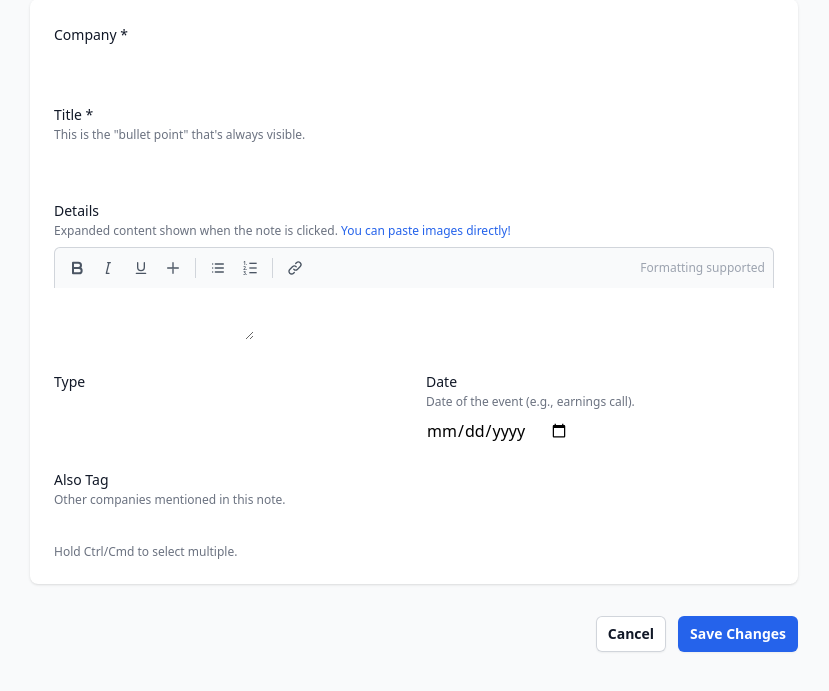
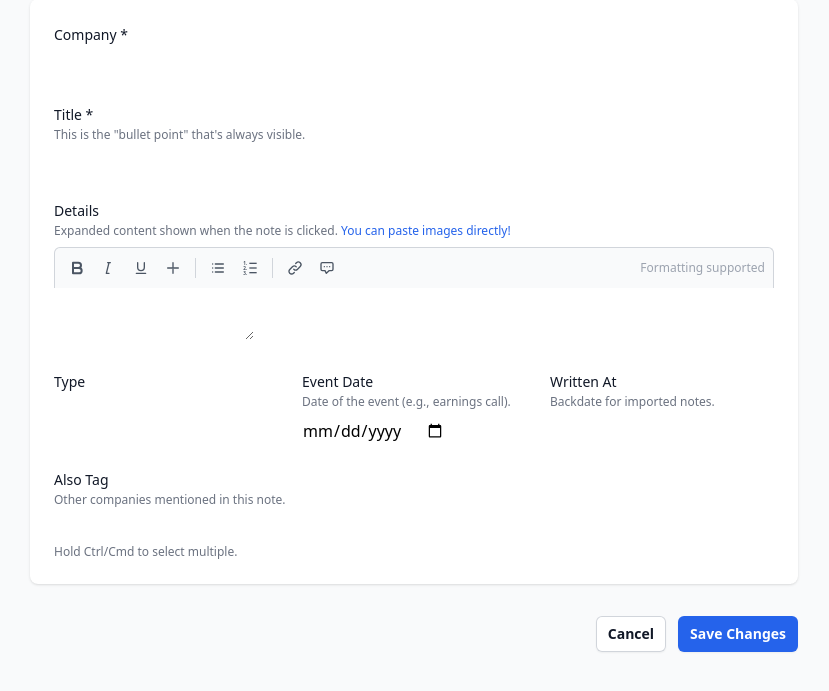
Before and after one commit to etindell/bireme-research, a Django app: template templates/notes/note_form.html in a window 1280 px wide. Shown: the part 69-760 px from the top of the page, without its empty margins (226-1055 px from the left). Run offline with Django 5.2, Linux system fonts and the light colour scheme; the template is opened without the code that fills it: most values are stand-ins (such as "Sample title", 1, 10 or a date in 2020); form fields are guessed from the names that the template uses; some libraries are stand-ins or nearby versions.

Commit message:
Add blockquote button and note backdating
- Add blockquote button to formatting toolbar (inserts > prefix)
- Add written_at field for backdating imported notes
- Notes display written_at date if set, otherwise created_at
- Useful for importing historical notes from other apps

Co-Authored-By: Claude Opus 4.5 <noreply@anthropic.com>

```diff
--- a/apps/notes/forms.py
+++ b/apps/notes/forms.py
@@ -21,7 +21,7 @@ class NoteForm(forms.ModelForm):
 
     class Meta:
         model = Note
-        fields = ['company', 'title', 'content', 'note_type', 'referenced_companies', 'note_date']
+        fields = ['company', 'title', 'content', 'note_type', 'referenced_companies', 'note_date', 'written_at']
         widgets = {
             'company': forms.Select(attrs={
                 'class': 'block w-full rounded-md border-0 py-1.5 text-gray-900 shadow-sm ring-1 ring-inset ring-gray-300 focus:ring-2 focus:ring-inset focus:ring-primary-600 sm:text-sm sm:leading-6',
@@ -41,6 +41,10 @@ class NoteForm(forms.ModelForm):
             'note_date': forms.DateInput(attrs={
                 'class': 'block w-full rounded-md border-0 py-1.5 text-gray-900 shadow-sm ring-1 ring-inset ring-gray-300 focus:ring-2 focus:ring-inset focus:ring-primary-600 sm:text-sm sm:leading-6',
                 'type': 'date',
+            }),
+            'written_at': forms.DateTimeInput(attrs={
+                'class': 'block w-full rounded-md border-0 py-1.5 text-gray-900 shadow-sm ring-1 ring-inset ring-gray-300 focus:ring-2 focus:ring-inset focus:ring-primary-600 sm:text-sm sm:leading-6',
+                'type': 'datetime-local',
             }),
         }
 
--- a/templates/notes/note_form.html
+++ b/templates/notes/note_form.html
@@ -105,6 +105,12 @@
                             <path stroke-linecap="round" stroke-linejoin="round" stroke-width="2" d="M13.828 10.172a4 4 0 00-5.656 0l-4 4a4 4 0 105.656 5.656l1.102-1.101m-.758-4.899a4 4 0 005.656 0l4-4a4 4 0 00-5.656-5.656l-1.1 1.1"></path>
                         </svg>
                     </button>
+                    <button type="button" onclick="formatText('quote')" title="Blockquote"
+                            class="p-1.5 rounded hover:bg-gray-200 text-gray-600 hover:text-gray-900">
+                        <svg class="w-4 h-4" fill="none" stroke="currentColor" viewBox="0 0 24 24">
+                            <path stroke-linecap="round" stroke-linejoin="round" stroke-width="2" d="M8 10h.01M12 10h.01M16 10h.01M9 16H5a2 2 0 01-2-2V6a2 2 0 012-2h14a2 2 0 012 2v8a2 2 0 01-2 2h-4l-4 4z"></path>
+                        </svg>
+                    </button>
                     <span class="ml-auto text-xs text-gray-400">Formatting supported</span>
                 </div>
 
@@ -122,7 +128,7 @@
                 </div>
             </div>
 
-            <div class="grid grid-cols-1 gap-6 sm:grid-cols-2">
+            <div class="grid grid-cols-1 gap-6 sm:grid-cols-3">
                 <!-- Note Type -->
                 <div>
                     <label for="id_note_type" class="block text-sm font-medium leading-6 text-gray-900">
@@ -136,11 +142,22 @@
                 <!-- Note Date -->
                 <div>
                     <label for="id_note_date" class="block text-sm font-medium leading-6 text-gray-900">
-                        Date
+                        Event Date
                     </label>
                     <p class="text-xs text-gray-500 mb-2">Date of the event (e.g., earnings call).</p>
                     <div class="mt-2">
                         {{ form.note_date }}
+                    </div>
+                </div>
+
+                <!-- Written At (for backdating) -->
+                <div>
+                    <label for="id_written_at" class="block text-sm font-medium leading-6 text-gray-900">
+                        Written At
+                    </label>
+                    <p class="text-xs text-gray-500 mb-2">Backdate for imported notes.</p>
+                    <div class="mt-2">
+                        {{ form.written_at }}
                     </div>
                 </div>
             </div>
@@ -241,6 +258,15 @@ function formatText(type) {
             insert = selectedText || 'link text';
             cursorOffset = selectedText ? 0 : 1;
             break;
+        case 'quote':
+            // Add > at line start for blockquote
+            const qLineStart = text.lastIndexOf('\n', start - 1) + 1;
+            const qPrefix = text.substring(0, qLineStart);
+            const qSuffix = text.substring(qLineStart);
+            textarea.value = qPrefix + '> ' + qSuffix;
+            textarea.setSelectionRange(qLineStart + 2, qLineStart + 2);
+            textarea.focus();
+            return;
         default:
             return;
     }
--- a/templates/notes/partials/note_card.html
+++ b/templates/notes/partials/note_card.html
@@ -46,7 +46,7 @@
                 </a>
                 {% endif %}
 
-                <span>{{ note.created_at|date:"M j, Y" }}</span>
+                <span>{{ note.display_date|date:"M j, Y" }}</span>
 
                 {% if note.created_by %}
                 <span>{{ note.created_by.get_short_name }}</span>
```
Also changed, not shown: apps/notes/models.py (+12 -0 lines), apps/notes/migrations/0003_add_written_at.py (added).
